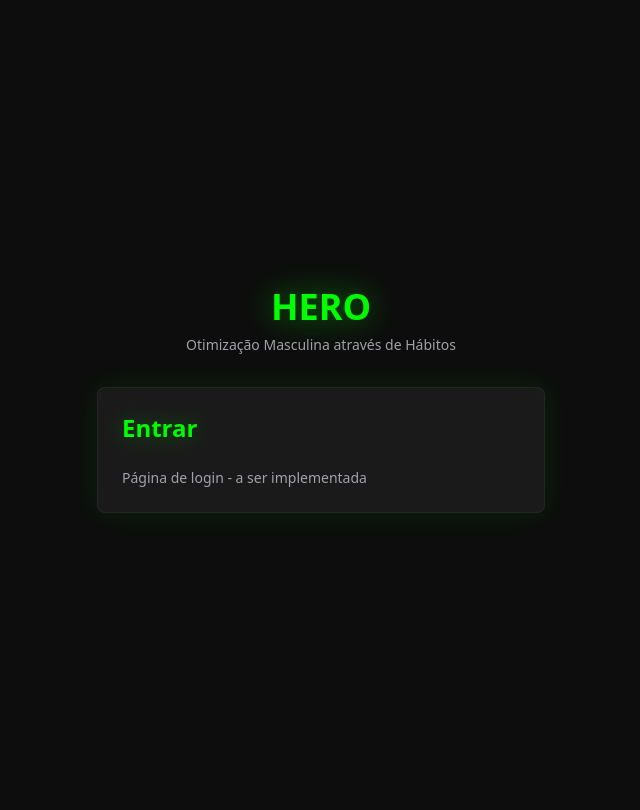
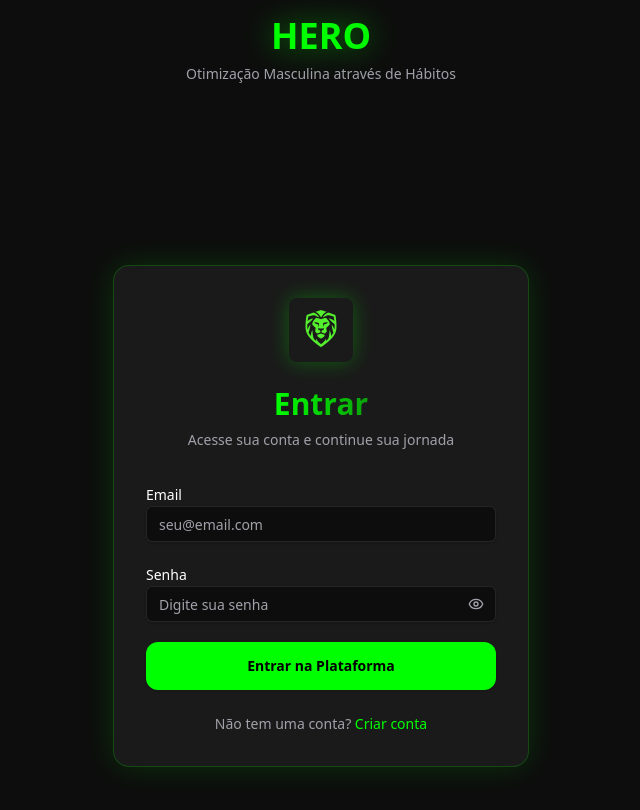
Before and after one commit to LuisPassos525/App-hero-real, a Next.js app: page /login in a window 1280 px wide. Shown: the top 810 px of the page, without its empty margins (319-959 px from the left). Built offline with nearby package versions, Linux system fonts and the light colour scheme; no server answers.

Commit message:
feat: implement complete login page and refactor auth
Co-authored-by: LuisPassosRamos <129339010+LuisPassosRamos@users.noreply.github.com>

```diff
--- a/app/(auth)/login/page.tsx
+++ b/app/(auth)/login/page.tsx
@@ -1,12 +1,213 @@
+"use client";
+
+import { useState } from "react";
+import { useRouter } from "next/navigation";
+import Link from "next/link";
+import Image from "next/image";
+import { z } from "zod";
+import { supabase } from "@/lib/supabase";
+import { Button } from "@/components/ui/button";
+import { Input } from "@/components/ui/input";
+import { Label } from "@/components/ui/label";
+import { toast } from "sonner";
+import { Loader2, Eye, EyeOff } from "lucide-react";
+
+// Validation schema
+const loginSchema = z.object({
+  email: z.string().email("Email inválido"),
+  password: z.string().min(1, "Senha não pode estar vazia"),
+});
+
+type LoginForm = z.infer<typeof loginSchema>;
+
 export default function LoginPage() {
+  const router = useRouter();
+  const [loading, setLoading] = useState(false);
+  const [showPassword, setShowPassword] = useState(false);
+  const [formData, setFormData] = useState<LoginForm>({
+    email: "",
+    password: "",
+  });
+  const [errors, setErrors] = useState<Partial<Record<keyof LoginForm, string>>>({});
+
+  const handleChange = (field: keyof LoginForm) => (
+    e: React.ChangeEvent<HTMLInputElement>
+  ) => {
+    setFormData({ ...formData, [field]: e.target.value });
+    // Clear error for this field
+    if (errors[field]) {
+      setErrors({ ...errors, [field]: undefined });
+    }
+  };
+
+  const handleSubmit = async (e: React.FormEvent) => {
+    e.preventDefault();
+    setErrors({});
+
+    // Validate form
+    const result = loginSchema.safeParse(formData);
+    if (!result.success) {
+      const fieldErrors: Partial<Record<keyof LoginForm, string>> = {};
+      result.error.issues.forEach((err) => {
+        if (err.path[0]) {
+          fieldErrors[err.path[0] as keyof LoginForm] = err.message;
+        }
+      });
+      setErrors(fieldErrors);
+      return;
+    }
+
+    setLoading(true);
+
+    try {
+      // Sign in with Supabase
+      const { data, error } = await supabase.auth.signInWithPassword({
+        email: formData.email,
+        password: formData.password,
+      });
+
+      if (error) {
+        // Don't redirect on error, show toast instead
+        toast.error("Credenciais inválidas. Verifique seu email e senha.", {
+          style: {
+            background: "#DC2626",
+            color: "#FFFFFF",
+          },
+        });
+        return;
+      }
+
+      if (data.user) {
+        toast.success("Login realizado com sucesso!");
+        // Redirect to homepage on success
+        router.push("/homepage");
+      }
+    } catch (error) {
+      console.error("Login error:", error);
+      toast.error("Erro ao fazer login. Tente novamente.", {
+        style: {
+          background: "#DC2626",
+          color: "#FFFFFF",
+        },
+      });
+    } finally {
+      setLoading(false);
+    }
+  };
+
   return (
-    <div className="bg-[#1A1A1A] border border-white/5 rounded-lg p-6 shadow-[0_0_30px_rgba(0,255,0,0.1)] hover:border-[#00FF00]/20 transition-all">
-      <h2 className="text-2xl font-heading font-semibold bg-gradient-to-r from-[#00FF00] to-[#00DD00] bg-clip-text text-transparent drop-shadow-[0_0_10px_rgba(0,255,0,0.3)] mb-6">
-        Entrar
-      </h2>
-      <p className="text-secondary text-sm">
-        Página de login - a ser implementada
-      </p>
+    <div className="min-h-screen bg-[#0D0D0D] flex items-center justify-center p-4">
+      <div className="w-full max-w-md">
+        {/* Premium Card with Glass Effect */}
+        <div className="bg-[#1A1A1A] border border-[#00FF00]/20 rounded-2xl p-8 shadow-[0_0_30px_rgba(0,255,0,0.15)] backdrop-blur-sm">
+          {/* Logo */}
+          <div className="flex justify-center mb-6">
+            <Image
+              src="/logo.png"
+              alt="HERO Logo"
+              width={64}
+              height={64}
+              className="w-16 h-16 rounded-lg shadow-[0_0_20px_rgba(0,255,0,0.3)]"
+            />
+          </div>
+
+          {/* Header */}
+          <div className="text-center mb-8">
+            <h1 className="text-3xl font-bold font-heading mb-2">
+              <span className="text-transparent bg-clip-text bg-gradient-to-r from-[#00FF00] to-[#00FF00]/60">
+                Entrar
+              </span>
+            </h1>
+            <p className="text-[#A1A1AA] text-sm">
+              Acesse sua conta e continue sua jornada
+            </p>
+          </div>
+
+          {/* Form */}
+          <form onSubmit={handleSubmit} className="space-y-5">
+            {/* Email Input */}
+            <div className="space-y-2">
+              <Label htmlFor="email" className="text-white">
+                Email
+              </Label>
+              <Input
+                id="email"
+                type="email"
+                value={formData.email}
+                onChange={handleChange("email")}
+                className="bg-[#0D0D0D] border-white/10 text-white focus:border-[#00FF00] focus:ring-[#00FF00]"
+                placeholder="seu@email.com"
+                disabled={loading}
+              />
+              {errors.email && (
+                <p className="text-danger text-xs">{errors.email}</p>
+              )}
+            </div>
+
+            {/* Password Input */}
+            <div className="space-y-2">
+              <Label htmlFor="password" className="text-white">
+                Senha
+              </Label>
+              <div className="relative">
+                <Input
+                  id="password"
+                  type={showPassword ? "text" : "password"}
+                  value={formData.password}
+                  onChange={handleChange("password")}
+                  className="bg-[#0D0D0D] border-white/10 text-white focus:border-[#00FF00] focus:ring-[#00FF00] pr-10"
+                  placeholder="Digite sua senha"
+                  disabled={loading}
+                />
+                <button
+                  type="button"
+                  onClick={() => setShowPassword(!showPassword)}
+                  className="absolute right-3 top-1/2 -translate-y-1/2 text-[#A1A1AA] hover:text-white transition-colors"
+                  disabled={loading}
+                >
+                  {showPassword ? (
+                    <EyeOff className="w-4 h-4" />
+                  ) : (
+                    <Eye className="w-4 h-4" />
+                  )}
+                </button>
+              </div>
+              {errors.password && (
+                <p className="text-danger text-xs">{errors.password}</p>
+              )}
+            </div>
+
+            {/* Submit Button */}
+            <Button
+              type="submit"
+              disabled={loading}
+              className="w-full bg-[#00FF00] hover:bg-[#00FF00]/90 text-black font-bold py-6 rounded-xl hover:shadow-[0_0_30px_rgba(0,255,0,0.5)] transition-all"
+            >
+              {loading ? (
+                <>
+                  <Loader2 className="mr-2 h-4 w-4 animate-spin" />
+                  Entrando...
+                </>
+              ) : (
+                "Entrar na Plataforma"
+              )}
+            </Button>
+          </form>
+
+          {/* Register Link */}
+          <div className="mt-6 text-center">
+            <p className="text-[#A1A1AA] text-sm">
+              Não tem uma conta?{" "}
+              <Link
+                href="/register"
+                className="text-[#00FF00] hover:underline font-medium"
+              >
+                Criar conta
+              </Link>
+            </p>
+          </div>
+        </div>
+      </div>
     </div>
   );
 }
--- a/app/(auth)/register/page.tsx
+++ b/app/(auth)/register/page.tsx
@@ -3,6 +3,7 @@
 import { useState } from "react";
 import { useRouter } from "next/navigation";
 import Link from "next/link";
+import Image from "next/image";
 import { z } from "zod";
 import { supabase } from "@/lib/supabase";
 import { Button } from "@/components/ui/button";
@@ -103,6 +104,17 @@ export default function RegisterPage() {
       <div className="w-full max-w-md">
         {/* Premium Card with Glass Effect */}
         <div className="bg-[#1A1A1A] border border-[#00FF00]/20 rounded-2xl p-8 shadow-[0_0_30px_rgba(0,255,0,0.15)] backdrop-blur-sm">
+          {/* Logo */}
+          <div className="flex justify-center mb-6">
+            <Image
+              src="/logo.png"
+              alt="HERO Logo"
+              width={64}
+              height={64}
+              className="w-16 h-16 rounded-lg shadow-[0_0_20px_rgba(0,255,0,0.3)]"
+            />
+          </div>
+
           {/* Header */}
           <div className="text-center mb-8">
             <h1 className="text-3xl font-bold font-heading mb-2">
--- a/lib/supabase.ts
+++ b/lib/supabase.ts
@@ -1,6 +1,21 @@
 import { createClient } from "@supabase/supabase-js";
 
-const supabaseUrl = process.env.NEXT_PUBLIC_SUPABASE_URL || "https://placeholder.supabase.co";
-const supabaseAnonKey = process.env.NEXT_PUBLIC_SUPABASE_ANON_KEY || "placeholder-key";
+// Get environment variables
+const supabaseUrl = process.env.NEXT_PUBLIC_SUPABASE_URL;
+const supabaseAnonKey = process.env.NEXT_PUBLIC_SUPABASE_ANON_KEY;
 
-export const supabase = createClient(supabaseUrl, supabaseAnonKey);
+// Provide placeholder values for build time to avoid errors
+// In production, these will be properly set via environment variables
+const url = supabaseUrl || "https://placeholder.supabase.co";
+const key = supabaseAnonKey || "eyJhbGciOiJIUzI1NiIsInR5cCI6IkpXVCJ9.eyJpc3MiOiJzdXBhYmFzZSIsInJlZiI6InBsYWNlaG9sZGVyIiwicm9sZSI6ImFub24iLCJpYXQiOjE2NDUwMDAwMDAsImV4cCI6MTk2MDU3NjAwMH0.placeholder";
+
+// Warn in client-side if using placeholders
+if (typeof window !== "undefined") {
+  if (!supabaseUrl || !supabaseAnonKey) {
+    console.error(
+      "⚠️ Missing Supabase environment variables. Please check your .env.local file."
+    );
+  }
+}
+
+export const supabase = createClient(url, key);
```
